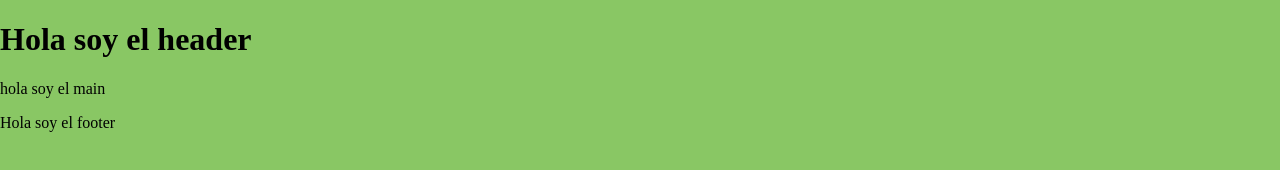
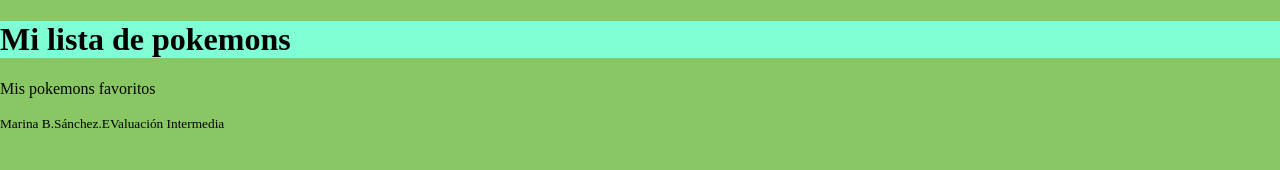
Before and after one commit to Adalab/modulo-3-evaluacion-intermedia-Marinabsanz, a React app: page / in a window 1280 px wide. Built offline with nearby package versions, Linux system fonts and the light colour scheme.

Commit message:
add components and some styles

```diff
--- a/src/components/App.js
+++ b/src/components/App.js
@@ -1,25 +1,26 @@
 
 
 // import logo from './logo.svg';
+import React from 'react';
+import Data from '../Data/data.json';
+import Pokelist from './PokeList';
 import '../styles/main.scss';
 
-function App() {
+const App= () => {
   return (
     <div className="Div">
       <header className="partial">
-
-        <h1>Hola soy el header</h1>
+        <h1 className= 'pokestyle'>Mi lista de pokemons</h1>
       </header>
 
       <main className= "partial">
-      <p> hola soy el main
-        </p>
+      <p> Mis pokemons favoritos </p>
 
 
       </main>
 
-<footer className= "partial">
- Hola soy el footer
+<footer className= "footer">
+<small> Marina B.Sánchez.EValuación Intermedia</small>
 </footer>
 
     </div>
--- a/src/styles/main.scss
+++ b/src/styles/main.scss
@@ -2,3 +2,9 @@ body {
     margin: 0;
     background-color: rgb(137, 199, 100);
   }
+
+
+
+  .pokestyle{
+    background-color: aquamarine;
+  }
```
Also changed, not shown: src/components/PokeList.js (added), src/components/Pokemon.js (added).
